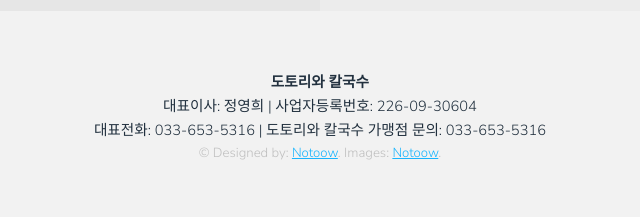
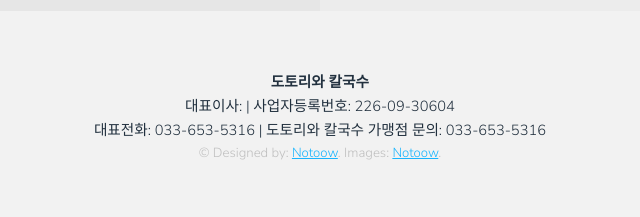
Before and after one commit to notoow/ACORN, a plain HTML site: page index.html in a window 1280 px wide. Shown: the part 2012-2229 px from the top of the page, 292-932 px from the left. Drawn offline with Linux system fonts and the light colour scheme.

Commit message:
Update index.html
4.16test

```diff
--- a/index.html
+++ b/index.html
@@ -109,7 +109,7 @@
 					<!-- Footer -->
 						<footer id="footer">
 							<div class="introduce" style="text-align:center;">
-								<strong>도토리와 칼국수</strong> <br>대표이사: 정영희 | 사업자등록번호: 226-09-30604 <br>  대표전화: 033-653-5316 | 도토리와 칼국수 가맹점 문의: 033-653-5316
+								<strong>도토리와 칼국수</strong> <br>대표이사:  | 사업자등록번호: 226-09-30604 <br>  대표전화: 033-653-5316 | 도토리와 칼국수 가맹점 문의: 033-653-5316
 							</div>
 							<div class="copyright">
 								&copy; Designed by: <a href="#">Notoow</a>. Images: <a href="#">Notoow</a>.
```
